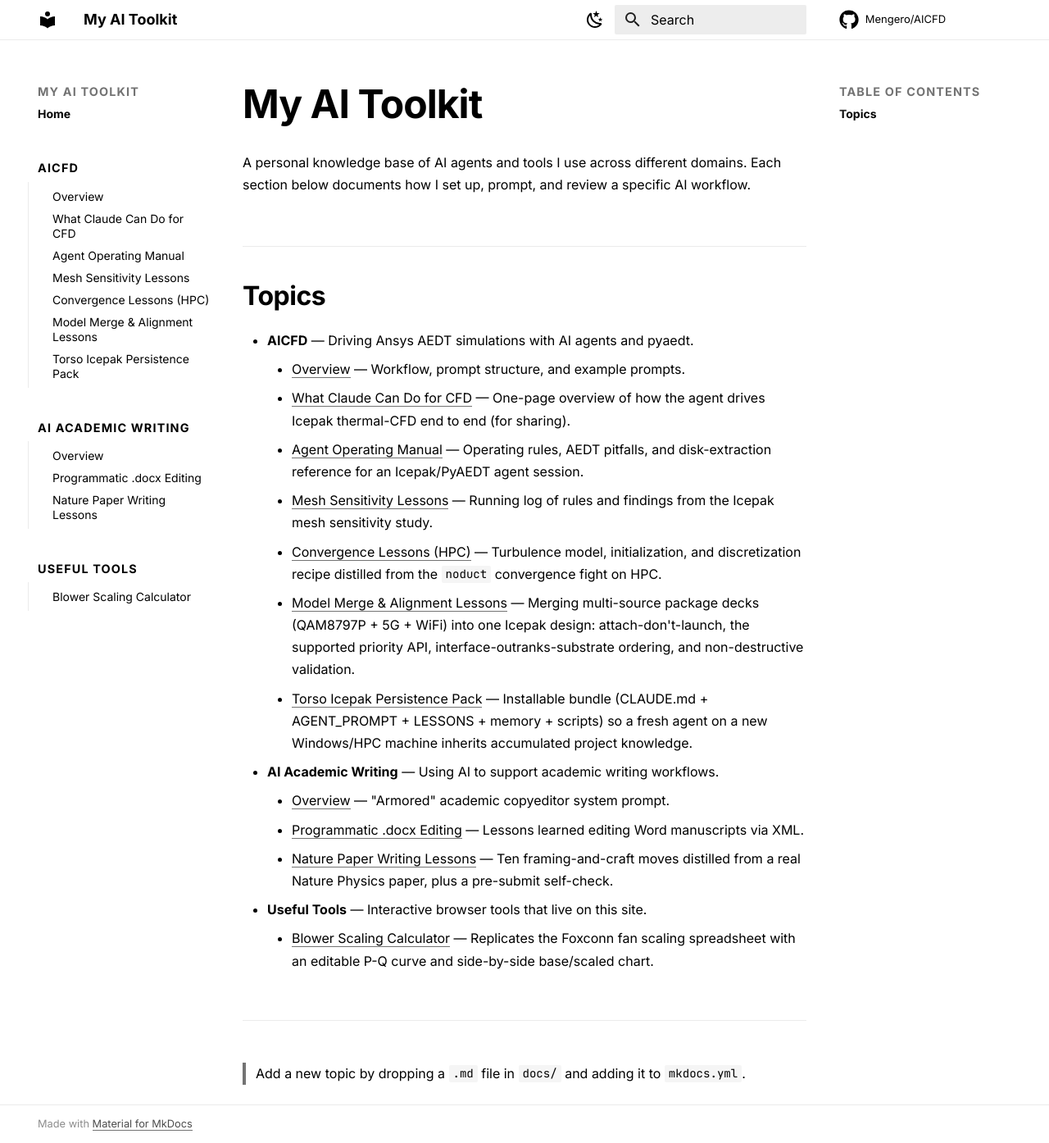
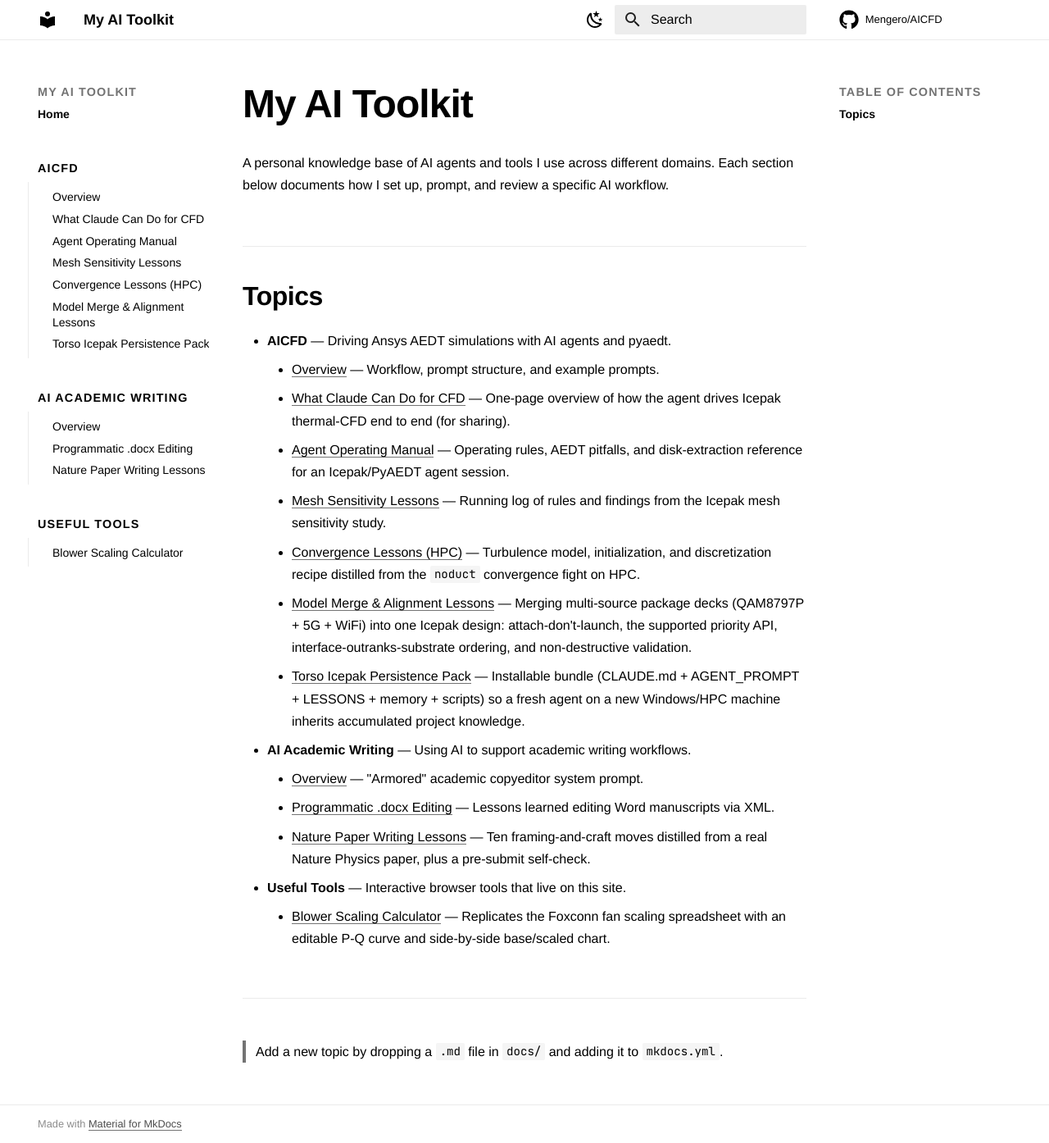
Before and after one commit to Mengero/AICFD, an MkDocs documentation site: the page built from docs/index.md, in a window 1280 px wide and 1394 px high. Shown: the whole window at 82% size. Built offline with MkDocs 1.6.1 and Material for MkDocs 9.7.7, drawn with Linux system fonts in a browser that asks for light colours; comment, search, counter and statistics services are not loaded.

Commit message:
Switch site font to Helvetica
Disable Material's Google Fonts autoloading (font: false) and set
Helvetica as the text family in extra.css with a system fallback stack;
keep JetBrains Mono for code (imported explicitly). Update the CLAUDE.md
style note and the Plotly chart font in the blower tool to match.

Co-Authored-By: Claude Opus 4.8 (1M context) <noreply@anthropic.com>

```diff
--- a/docs/stylesheets/extra.css
+++ b/docs/stylesheets/extra.css
@@ -1,4 +1,13 @@
+/* JetBrains Mono is the only webfont we load; Helvetica is a system font. */
+@import url("https://fonts.googleapis.com/css2?family=JetBrains+Mono:ital,wght@0,400;0,700;1,400&display=swap");
+
 /* Minimalist black-and-white overrides for Material theme. */
+
+/* Fonts — Helvetica for text (system font), JetBrains Mono for code. */
+:root {
+  --md-text-font: "Helvetica Neue", Helvetica, Arial, sans-serif;
+  --md-code-font: "JetBrains Mono", ui-monospace, SFMono-Regular, Menlo, monospace;
+}
 
 /* Light scheme — true white background, true black ink. */
 [data-md-color-scheme="default"] {
--- a/mkdocs.yml
+++ b/mkdocs.yml
@@ -30,9 +30,9 @@ theme:
       toggle:
         icon: material/weather-sunny
         name: Switch to light mode
-  font:
-    text: Inter
-    code: JetBrains Mono
+  # Fonts are defined in stylesheets/extra.css (Helvetica is a system font,
+  # not on Google Fonts) — disable Material's Google Fonts autoloading here.
+  font: false
   icon:
     repo: fontawesome/brands/github
 
```
Also changed, not shown: CLAUDE.md (+1 -1 lines), docs/tool-blower-scaling.md (+1 -1 lines).
